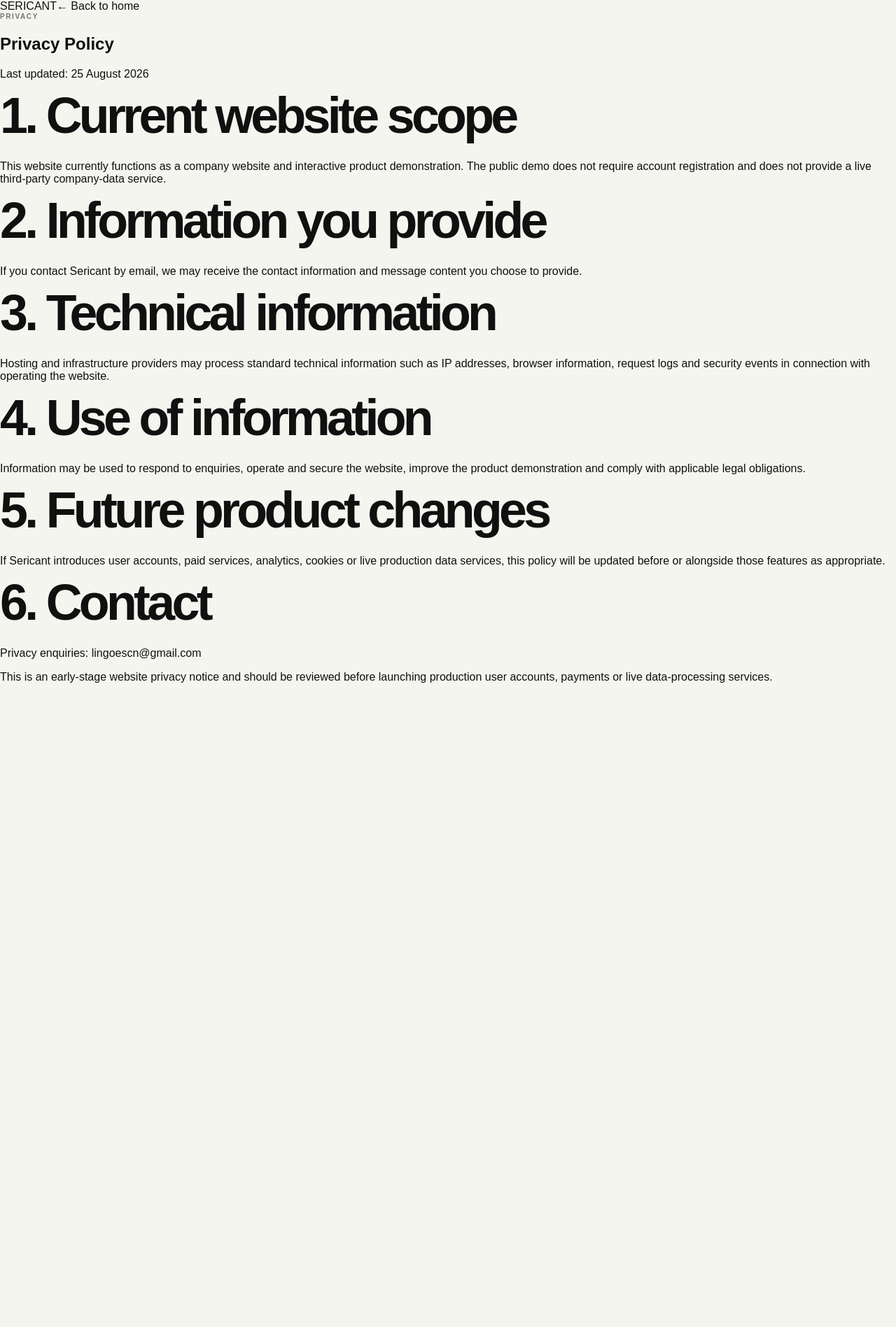
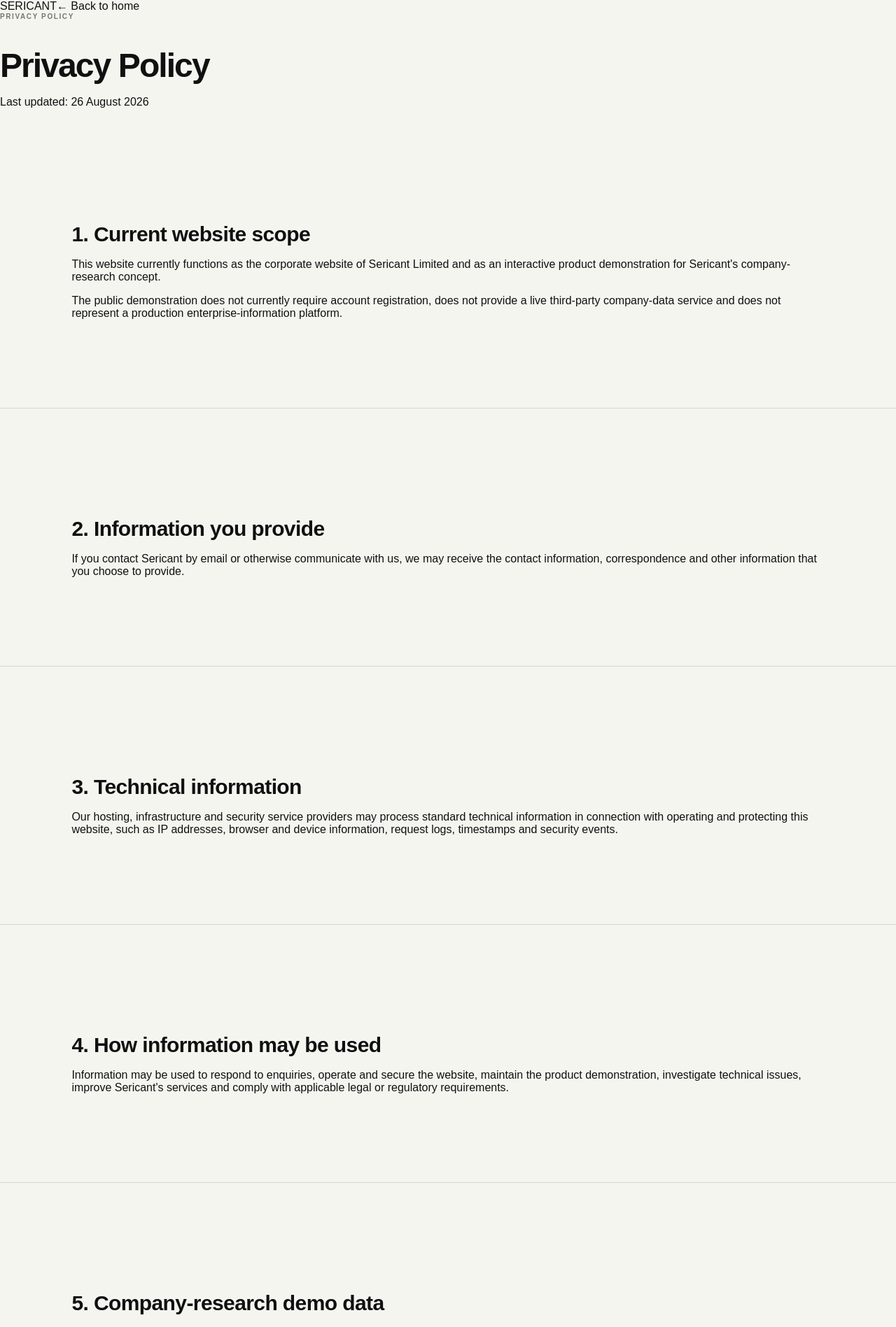
Before and after one commit to lingoescn-droid/sericant-website, a Next.js app: page /privacy in a window 1280 px wide. Shown: the top 1897 px of the page at 70% size. Before the commit the page ends 977 px from the top, so only its background shows below. Built offline with nearby package versions, Linux system fonts and the light colour scheme.

Commit message:
Revise privacy policy layout and content
Updated privacy policy content and structure for clarity and consistency. Adjusted headings and added styling for improved presentation.

```diff
--- a/app/privacy/page.tsx
+++ b/app/privacy/page.tsx
@@ -9,54 +9,246 @@
   return (
     <main className="legalPage">
       <header className="simpleHeader">
-        <Link href="/" className="logo">SERICANT</Link>
-        <Link href="/" className="back">← Back to home</Link>
+        <Link href="/" className="logo">
+          SERICANT
+        </Link>
+
+        <Link href="/" className="back">
+          ← Back to home
+        </Link>
       </header>
+
       <article className="legalContent">
-        <div className="sectionLabel">PRIVACY</div>
-        <h1>Privacy Policy</h1>
-        <p className="lede">Last updated: 25 August 2026</p>
+        <div className="sectionLabel">PRIVACY POLICY</div>
 
-        <h2>1. Current website scope</h2>
-        <p>
-          This website currently functions as a company website and interactive product
-          demonstration. The public demo does not require account registration and does not
-          provide a live third-party company-data service.
+        <h1
+          style={{
+            fontSize: "48px",
+            lineHeight: 1.05,
+            letterSpacing: "-0.04em",
+            marginBottom: "18px"
+          }}
+        >
+          Privacy Policy
+        </h1>
+
+        <p
+          className="lede"
+          style={{
+            marginBottom: "52px"
+          }}
+        >
+          Last updated: 26 August 2026
         </p>
 
-        <h2>2. Information you provide</h2>
+        <section style={{ marginBottom: "44px" }}>
+          <h2
+            style={{
+              fontSize: "30px",
+              lineHeight: 1.2,
+              letterSpacing: "-0.02em",
+              marginBottom: "12px"
+            }}
+          >
+            1. Current website scope
+          </h2>
+
           <p>
-          If you contact Sericant by email, we may receive the contact information and
-          message content you choose to provide.
+            This website currently functions as the corporate website of
+            Sericant Limited and as an interactive product demonstration for
+            Sericant&apos;s company-research concept.
           </p>
 
-        <h2>3. Technical information</h2>
           <p>
-          Hosting and infrastructure providers may process standard technical information
-          such as IP addresses, browser information, request logs and security events in
-          connection with operating the website.
+            The public demonstration does not currently require account
+            registration, does not provide a live third-party company-data
+            service and does not represent a production enterprise-information
+            platform.
+          </p>
+        </section>
+
+        <section style={{ marginBottom: "44px" }}>
+          <h2
+            style={{
+              fontSize: "30px",
+              lineHeight: 1.2,
+              letterSpacing: "-0.02em",
+              marginBottom: "12px"
+            }}
+          >
+            2. Information you provide
+          </h2>
+
+          <p>
+            If you contact Sericant by email or otherwise communicate with us,
+            we may receive the contact information, correspondence and other
+            information that you choose to provide.
+          </p>
+        </section>
+
+        <section style={{ marginBottom: "44px" }}>
+          <h2
+            style={{
+              fontSize: "30px",
+              lineHeight: 1.2,
+              letterSpacing: "-0.02em",
+              marginBottom: "12px"
+            }}
+          >
+            3. Technical information
+          </h2>
+
+          <p>
+            Our hosting, infrastructure and security service providers may
+            process standard technical information in connection with operating
+            and protecting this website, such as IP addresses, browser and
+            device information, request logs, timestamps and security events.
+          </p>
+        </section>
+
+        <section style={{ marginBottom: "44px" }}>
+          <h2
+            style={{
+              fontSize: "30px",
+              lineHeight: 1.2,
+              letterSpacing: "-0.02em",
+              marginBottom: "12px"
+            }}
+          >
+            4. How information may be used
+          </h2>
+
+          <p>
+            Information may be used to respond to enquiries, operate and secure
+            the website, maintain the product demonstration, investigate
+            technical issues, improve Sericant&apos;s services and comply with
+            applicable legal or regulatory requirements.
+          </p>
+        </section>
+
+        <section style={{ marginBottom: "44px" }}>
+          <h2
+            style={{
+              fontSize: "30px",
+              lineHeight: 1.2,
+              letterSpacing: "-0.02em",
+              marginBottom: "12px"
+            }}
+          >
+            5. Company-research demo data
+          </h2>
+
+          <p>
+            The current public company-research experience is illustrative. It
+            is not presented as a live third-party enterprise-data feed and
+            should not be understood as evidence that Sericant has activated
+            any particular production data integration.
           </p>
 
-        <h2>4. Use of information</h2>
           <p>
-          Information may be used to respond to enquiries, operate and secure the website,
-          improve the product demonstration and comply with applicable legal obligations.
+            Sericant intends to activate production data sources only where
+            relevant data rights, licensing, contractual permissions and
+            processing arrangements are in place.
+          </p>
+        </section>
+
+        <section style={{ marginBottom: "44px" }}>
+          <h2
+            style={{
+              fontSize: "30px",
+              lineHeight: 1.2,
+              letterSpacing: "-0.02em",
+              marginBottom: "12px"
+            }}
+          >
+            6. Data retention and security
+          </h2>
+
+          <p>
+            Sericant intends to retain information only for as long as reasonably
+            necessary for the purpose for which it was collected, subject to
+            applicable legal, operational and security requirements.
           </p>
 
-        <h2>5. Future product changes</h2>
           <p>
-          If Sericant introduces user accounts, paid services, analytics, cookies or live
-          production data services, this policy will be updated before or alongside those
-          features as appropriate.
+            Appropriate technical and organisational safeguards are intended to
+            be introduced proportionately as the product progresses from public
+            demonstration to controlled production use.
+          </p>
+        </section>
+
+        <section style={{ marginBottom: "44px" }}>
+          <h2
+            style={{
+              fontSize: "30px",
+              lineHeight: 1.2,
+              letterSpacing: "-0.02em",
+              marginBottom: "12px"
+            }}
+          >
+            7. Service providers and international processing
+          </h2>
+
+          <p>
+            Sericant may use technology, hosting, communications and other
+            service providers to support its website and operations. Depending
+            on the service used, technical or contact information may be
+            processed in jurisdictions outside Hong Kong.
           </p>
 
-        <h2>6. Contact</h2>
-        <p>Privacy enquiries: lingoescn@gmail.com</p>
+          <p>
+            As Sericant develops production company-intelligence services, any
+            cross-border handling of regulated company or personal information
+            will be assessed separately in accordance with applicable data,
+            contractual and regulatory requirements.
+          </p>
+        </section>
 
-        <div className="legalNote">
-          This is an early-stage website privacy notice and should be reviewed before
-          launching production user accounts, payments or live data-processing services.
-        </div>
+        <section style={{ marginBottom: "44px" }}>
+          <h2
+            style={{
+              fontSize: "30px",
+              lineHeight: 1.2,
+              letterSpacing: "-0.02em",
+              marginBottom: "12px"
+            }}
+          >
+            8. Future product changes
+          </h2>
+
+          <p>
+            If Sericant introduces user accounts, paid services, production
+            company-data integrations, analytics, cookies, monitoring features
+            or other material data-processing activities, this Privacy Policy
+            may be updated to reflect those changes.
+          </p>
+        </section>
+
+        <section style={{ marginBottom: "20px" }}>
+          <h2
+            style={{
+              fontSize: "30px",
+              lineHeight: 1.2,
+              letterSpacing: "-0.02em",
+              marginBottom: "12px"
+            }}
+          >
+            9. Contact
+          </h2>
+
+          <p>
+            Privacy and general enquiries:{" "}
+            <a href="mailto:hello@sericant.com">
+              hello@sericant.com
+            </a>
+          </p>
+
+          <p>
+            Sericant Limited
+            <br />
+            Hong Kong
+          </p>
+        </section>
       </article>
     </main>
   );
```
Lines whose indentation alone changed are shown as unchanged.
